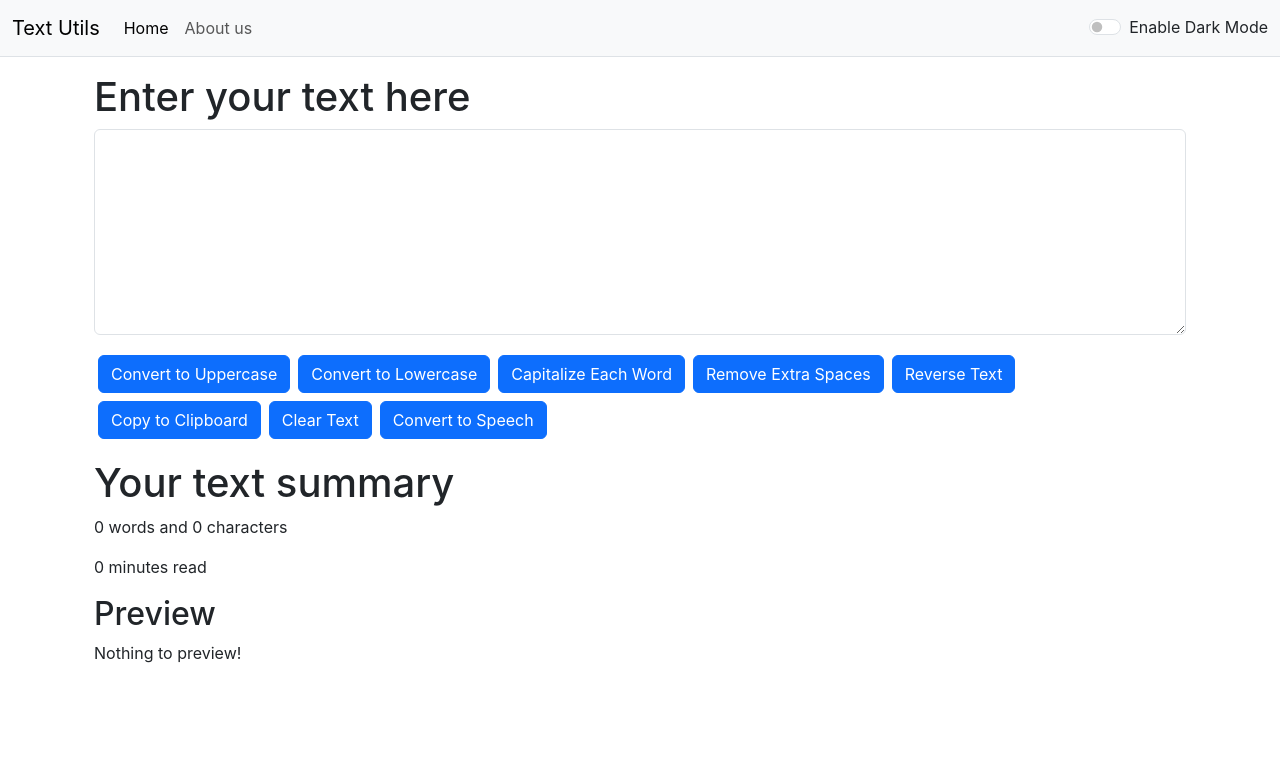
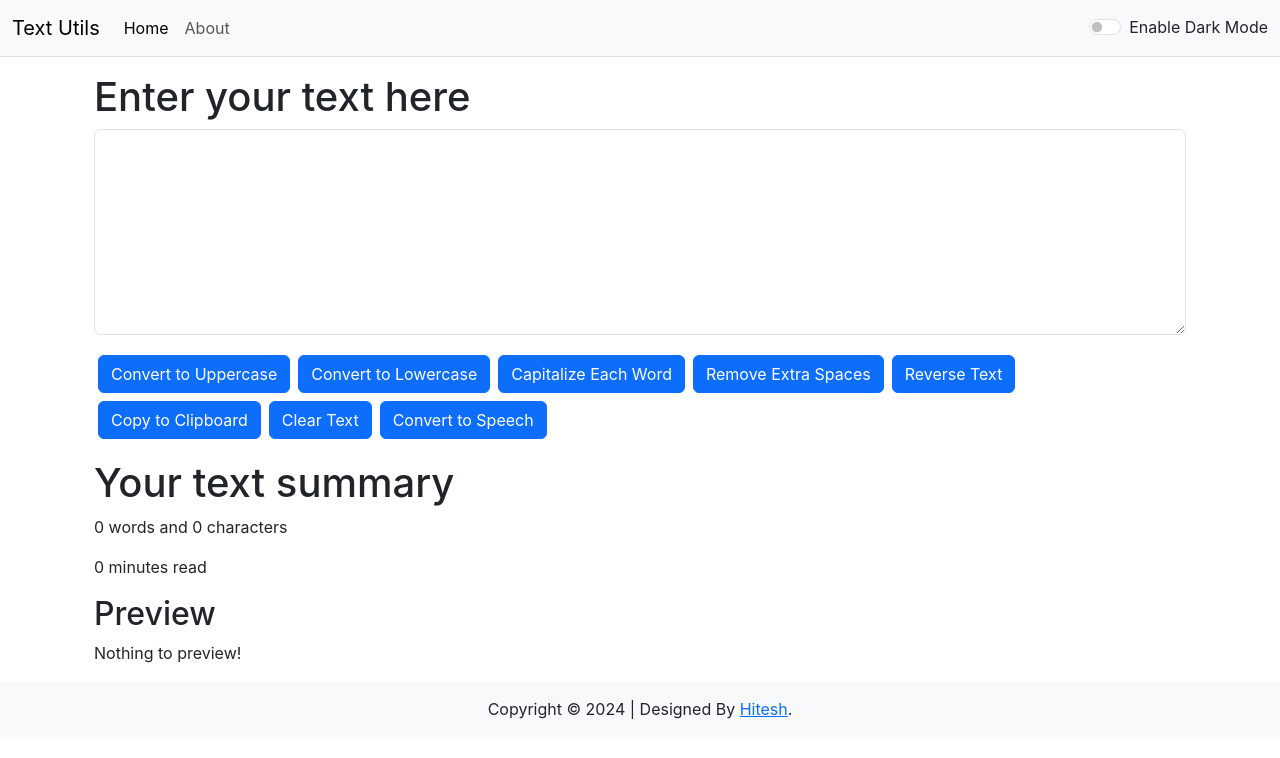
Before and after one commit to hiteshchinu/my-app, a React (Create React App) app: page /#/ in a window 1280 px wide. Shown: the top 758 px of the page. Built offline with nearby package versions, Linux system fonts and the light colour scheme.

Commit message:
Added Footer

```diff
--- a/src/App.js
+++ b/src/App.js
@@ -4,6 +4,8 @@ import TextForm from './Components/TextForm';
 import Alert from './Components/Alert';
 import React, { useState } from 'react';
 import About from './Components/About';
+import Footer from './Components/Footer';
+
 import {
   // BrowserRouter as Router,
   Routes,
@@ -39,7 +41,7 @@ function App() {
 
   return (
     <HashRouter>
-      <Navbar title="Text Utils" about="About us" mode={mode} toggleMode={toggleMode} />
+      <Navbar title="Text Utils" about="About" mode={mode} toggleMode={toggleMode} />
 
       <Alert message={alert} />
 
@@ -49,6 +51,7 @@ function App() {
           <Route exact path="/" element={<TextForm showalert={showalert} heading="Enter your text here" mode={mode} />} />
         </Routes>
       </div>
+      <Footer mode={mode}/>
     </HashRouter>
   );
 }
--- a/src/Components/About.js
+++ b/src/Components/About.js
@@ -2,8 +2,9 @@ import React from 'react';
 
 const About = () => {
   return (
+  <>
     <div className="container my-3">
-      <h1>About Us</h1>
+      <h1>About</h1>
       <p>
         This application provides various text manipulation features including converting text to uppercase, lowercase, and more.
         You can also clear text, copy it to the clipboard, and even convert it to speech.
@@ -13,6 +14,7 @@ const About = () => {
         The project is designed to help users manage and transform text data efficiently, with a focus on usability and accessibility.
       </p>
     </div>
+    </>
   );
 }
 
--- a/src/Components/Alert.js
+++ b/src/Components/Alert.js
@@ -5,7 +5,7 @@ function Alert(props) {
     props.message && (
       <div className={`alert alert-${props.message.type} alert-dismissible fade show`} role="alert">
         <strong>{props.message.type.charAt(0).toUpperCase() + props.message.type.slice(1)}</strong> {props.message.msg}
-        <button type="button" className="btn-close" data-bs-dismiss="alert" aria-label="Close"></button>
+        {/* <button type="button" className="btn-close" data-bs-dismiss="alert" aria-label="Close"></button> */}
       </div>
     )
   );
--- /dev/null
+++ b/src/Components/Footer.js
@@ -0,0 +1,13 @@
+import React from 'react';
+
+export default function Footer(props) {
+  return (
+    <footer className={`bg-${props.mode} text-${props.mode === 'light' ? 'dark' : 'light'} py-3 text-center`}>
+      <div className="container">
+        <p className="mb-0">
+        Copyright &copy; 2024 | Designed By <a href="https://github.com/hiteshchinu" target="_blank" rel="noopener noreferrer">Hitesh</a>.
+        </p>
+      </div>
+    </footer>
+  );
+}
```
